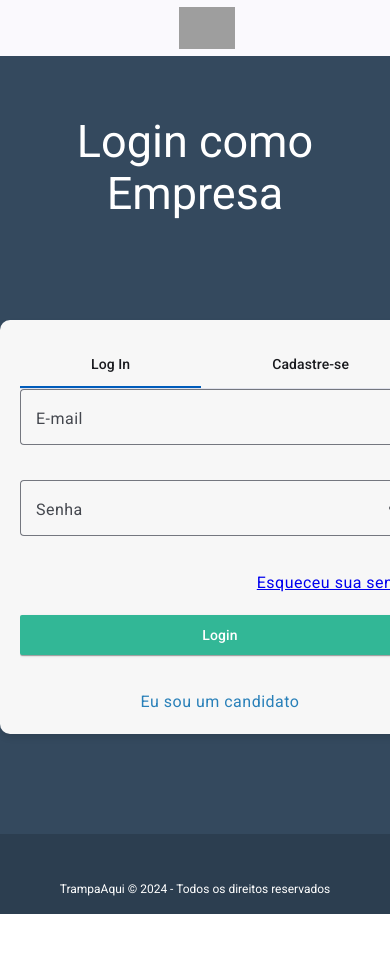
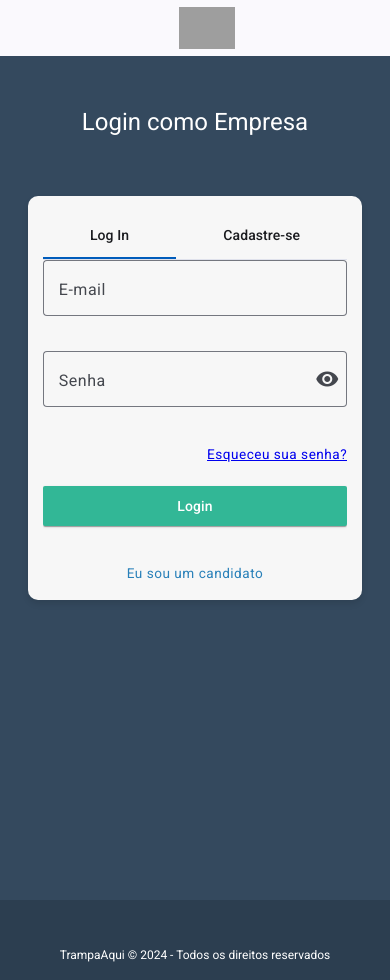
Before and after one commit to lucasgfaj/trampa-aqui, an Angular app: page /login-empresa in a window 390 px wide. Before the commit the page ends 914 px from the top, so only its background shows below. Built offline with nearby package versions, Linux system fonts and the light colour scheme; grey boxes are pictures that could not be loaded; some icons are missing.

Commit message:
Edit: Responsividade

```diff
--- a/src/app/pages/dashboard-candidato/dashboard-candidato.component.css
+++ b/src/app/pages/dashboard-candidato/dashboard-candidato.component.css
@@ -8,23 +8,25 @@ body {
   font-family: Arial, sans-serif;
   background-color: #f9f9f9;
   color: #333;
+  padding: 1rem;
 }
 
 .container {
-    max-width: 900px;
-    margin: 50px auto;
-    padding: 30px;
+  max-width: 56.25rem; /* 900px */
+  width: 95%;
+  margin: 1.25rem auto;
+  padding: 1.25rem;
   background: #fff;
-    border-radius: 12px;
-    box-shadow: 0 4px 12px rgba(0, 0, 0, 0.1);
+  border-radius: 0.75rem;
+  box-shadow: 0 0.25rem 0.75rem rgba(0, 0, 0, 0.1);
 }
 
 h2 {
   text-align: start;
-    font-size: 24px;
+  font-size: 1.5rem;
   font-weight: bold;
   color: #333;
-    margin-bottom: 20px;
+  margin-bottom: 1.25rem;
 }
 
 .form-container {
@@ -35,61 +37,66 @@ body {
 
 .form-row {
   display: flex;
-    justify-content: space-between;
-    margin-bottom: 24px;
+  flex-direction: row;
+  gap: 1.25rem;
+  margin-bottom: 1.5rem;
 }
 
 .form-field {
   flex: 1;
-    margin-right: 20px;
-  }
-
-  .form-field:last-child {
-    margin-right: 0;
+  min-width: 0;
 }
 
 label {
   display: block;
   font-weight: bold;
-    margin-bottom: 8px;
+  margin-bottom: 0.5rem;
+  font-size: 0.9rem;
 }
 
 input, select {
   width: 100%;
-    padding: 10px;
-    border: 1px solid #ccc;
-    border-radius: 8px;
-    font-size: 14px;
+  padding: 0.625rem;
+  border: 0.0625rem solid #ccc;
+  border-radius: 0.5rem;
+  font-size: 0.875rem;
 }
 
 input:focus, select:focus {
   outline: none;
   border-color: #3f51b5;
-    box-shadow: 0 0 5px rgba(63, 81, 181, 0.5);
+  box-shadow: 0 0 0.3125rem rgba(63, 81, 181, 0.5);
+}
+
+#experience {
+  width: 50%;
+  color: #5E6366;
+}
+
+.foto {
+  text-align: center;
+  padding-top: 2rem;
 }
 
 .upload-section {
   display: flex;
   justify-content: center;
   align-items: center;
-    margin-top: 20px;
-  }
-
-  .upload-section p {
-    margin-right: 10px;
-    font-weight: bold;
+  margin-top: 1.25rem;
 }
 
 button {
-    width: 150px;
-    height: 40px;
+  width: 9.375rem;
+  height: 2.5rem;
   background-color: #3f51b5;
   color: white;
   border: none;
-    border-radius: 8px;
-    box-shadow: 0 2px 4px rgba(0, 0, 0, 0.2);
+  border-radius: 0.5rem;
+  box-shadow: 0 0.125rem 0.25rem rgba(0, 0, 0, 0.2);
   cursor: pointer;
-    font-size: 16px;
+  font-size: 0.9rem;
+  padding: 0 0.9375rem;
+  white-space: nowrap;
 }
 
 button:hover {
@@ -100,14 +107,107 @@ body {
   display: flex;
   justify-content: center;
   margin-top: 1.875rem;
+  margin-bottom: 1rem;
 }
 
-  #experience{
-    width: 50%;
-    color: #5E6366;
+/* Media Queries */
+
+/* Tablets e telas médias */
+@media screen and (max-width: 48rem) { /* 768px */
+  .container {
+    width: 100%;
+    margin: 0.625rem auto;
+    padding: 0.9375rem;
   }
 
-  .foto{
-    text-align: center;
-    padding-top: 3.125rem;
+  h2 {
+    font-size: 1.3rem;
   }
+
+  #experience {
+    width: 100%;
+  }
+
+  .form-row {
+    gap: 0.9375rem;
+  }
+}
+
+/* Smartphones e telas pequenas */
+@media screen and (max-width: 30rem) { /* 480px */
+  .form-row {
+    flex-direction: column;
+    gap: 0.9375rem;
+    margin-bottom: 0.9375rem;
+  }
+
+  .form-field {
+    margin-right: 0;
+  }
+
+  .container {
+    padding: 0.9375rem;
+    margin: 0.3125rem auto;
+  }
+
+  input, select {
+    font-size: 1rem;
+    padding: 0.5rem;
+  }
+
+  button {
+    width: 8.125rem;
+    font-size: 0.85rem;
+  }
+
+  .foto {
+    padding-top: 1.5rem;
+  }
+}
+
+/* Telas muito pequenas */
+@media screen and (max-width: 20rem) { /* 320px */
+  .container {
+    padding: 0.625rem;
+  }
+
+  h2 {
+    font-size: 1.2rem;
+  }
+
+  button {
+    width: 7.5rem;
+    height: 2.1875rem;
+    font-size: 0.8rem;
+  }
+}
+
+/* Telas grandes */
+@media screen and (min-width: 75rem) { /* 1200px */
+  .container {
+    margin: 2.5rem auto;
+  }
+
+  h2 {
+    font-size: 1.8rem;
+  }
+
+  input, select {
+    padding: 0.75rem;
+  }
+}
+
+/* Ajuste para altura pequena */
+@media screen and (max-height: 37.5rem) { /* 600px */
+  .container {
+    margin: 0.625rem auto;
+  }
+
+  .foto {
+    padding-top: 1rem;
+  }
+
+  .button-container {
+    margin-top: 1rem;
+  }
+}
--- a/src/app/pages/dashboard-empresa/dashboard-empresa.component.css
+++ b/src/app/pages/dashboard-empresa/dashboard-empresa.component.css
@@ -8,23 +8,25 @@ body {
   font-family: Arial, sans-serif;
   background-color: #f9f9f9;
   color: #333;
+  padding: 1rem;
 }
 
 .container {
-    max-width: 900px;
-    margin: 50px auto;
-    padding: 30px;
+  max-width: 56.25rem; /* 900px */
+  width: 95%;
+  margin: 3.125rem auto;
+  padding: 1.875rem;
   background: #fff;
-    border-radius: 12px;
-    box-shadow: 0 4px 12px rgba(0, 0, 0, 0.1);
+  border-radius: 0.75rem;
+  box-shadow: 0 0.25rem 0.75rem rgba(0, 0, 0, 0.1);
 }
 
 h2 {
   text-align: start;
-    font-size: 24px;
+  font-size: 1.5rem;
   font-weight: bold;
   color: #333;
-    margin-bottom: 20px;
+  margin-bottom: 1.25rem;
 }
 
 .form-container {
@@ -35,93 +37,204 @@ body {
 
 .form-row {
   display: flex;
-    justify-content: space-between;
-    margin-bottom: 24px;
+  flex-direction: row;
+  gap: 1.25rem;
+  margin-bottom: 1.5rem;
 }
 
 .form-field {
   flex: 1;
-    margin-right: 20px;
-  }
-
-  .form-field:last-child {
-    margin-right: 0;
+  min-width: 0;
 }
 
 label {
   display: block;
   font-weight: bold;
-    margin-bottom: 8px;
+  margin-bottom: 0.5rem;
+  font-size: 0.875rem;
 }
 
 input, select {
   width: 100%;
-    padding: 10px;
-    border: 1px solid #ccc;
-    border-radius: 8px;
-    font-size: 14px;
+  padding: 0.625rem;
+  border: 0.0625rem solid #ccc;
+  border-radius: 0.5rem;
+  font-size: 0.875rem;
   color: #5E6366;
 }
 
 input:focus, select:focus {
   outline: none;
   border-color: #3f51b5;
-    box-shadow: 0 0 5px rgba(63, 81, 181, 0.5);
+  box-shadow: 0 0 0.3125rem rgba(63, 81, 181, 0.5);
 }
 
 .upload-section {
   display: flex;
   justify-content: center;
   align-items: center;
-    margin-top: 20px;
+  margin-top: 1.25rem;
 }
 
 .upload-section p {
-    margin-right: 10px;
+  margin-right: 0.625rem;
   font-weight: bold;
 }
 
+.button, .cancel-button {
+  width: 9.375rem;
+  height: 2.5rem;
+  border-radius: 0.5rem;
+  box-shadow: 0 0.125rem 0.25rem rgba(0, 0, 0, 0.2);
+  cursor: pointer;
+  font-size: 1rem;
+}
+
 .button {
-    width: 150px;
-    height: 40px;
   background-color: #3f51b5;
   color: white;
   border: none;
-    border-radius: 8px;
-    box-shadow: 0 2px 4px rgba(0, 0, 0, 0.2);
-    cursor: pointer;
-    font-size: 16px;
 }
 
-  .cancel-button{
-    width: 150px;
-    height: 40px;
+.cancel-button {
   background-color: white;
   color: #3f51b5;
-    border-width: 1px;
-    border-style: solid;
-    border-color: #3f51b5;
-    border-radius: 8px;
-    box-shadow: 0 2px 4px rgba(0, 0, 0, 0.2);
-    cursor: pointer;
-    font-size: 16px;
+  border: 0.0625rem solid #3f51b5;
 }
 
-  button:hover {
+.button:hover {
   background-color: #2c3e9d;
+}
+
+.cancel-button:hover {
+  background-color: #f5f5f5;
 }
 
 .button-container {
   display: flex;
   justify-content: space-evenly;
   margin-top: 1.875rem;
+  gap: 1rem;
 }
 
-  #password{
+#password {
   width: 50%;
 }
 
-  .foto{
+.foto {
   text-align: center;
   padding-top: 3.125rem;
 }
+
+/* Media Queries */
+
+/* Tablets e telas médias */
+@media screen and (max-width: 48rem) { /* 768px */
+  .container {
+    width: 100%;
+    margin: 1.5rem auto;
+    padding: 1.25rem;
+  }
+
+  .form-row {
+    gap: 1rem;
+  }
+
+  .button, .cancel-button {
+    width: 8.125rem;
+  }
+}
+
+/* Smartphones e telas pequenas */
+@media screen and (max-width: 30rem) { /* 480px */
+  .container {
+    margin: 1rem auto;
+    padding: 1rem;
+  }
+
+  .form-row {
+    flex-direction: column;
+    gap: 1rem;
+    margin-bottom: 1rem;
+  }
+
+  .form-field {
+    margin-right: 0;
+  }
+
+  #password {
+    width: 100%;
+  }
+
+  h2 {
+    font-size: 1.25rem;
+  }
+
+  input, select {
+    font-size: 1rem;
+    padding: 0.75rem;
+  }
+
+  .button-container {
+    flex-direction: column;
+    align-items: center;
+    gap: 0.75rem;
+  }
+
+  .button, .cancel-button {
+    width: 100%;
+    max-width: 15rem;
+  }
+
+  .foto {
+    padding-top: 2rem;
+  }
+}
+
+/* Telas muito pequenas */
+@media screen and (max-width: 20rem) { /* 320px */
+  .container {
+    padding: 0.75rem;
+    margin: 0.5rem auto;
+  }
+
+  h2 {
+    font-size: 1.125rem;
+    margin-bottom: 1rem;
+  }
+
+  .button, .cancel-button {
+    height: 2.25rem;
+    font-size: 0.875rem;
+  }
+}
+
+/* Telas grandes */
+@media screen and (min-width: 75rem) { /* 1200px */
+  .container {
+    margin: 4rem auto;
+  }
+
+  h2 {
+    font-size: 1.75rem;
+  }
+
+  input, select {
+    padding: 0.75rem;
+  }
+}
+
+/* Ajuste para altura pequena */
+@media screen and (max-height: 37.5rem) { /* 600px */
+  .container {
+    margin: 1rem auto;
+  }
+
+  .foto {
+    padding-top: 1.5rem;
+  }
+
+  .button-container {
+    margin-top: 1.25rem;
+  }
+}
--- a/src/app/pages/login-candidato/login-candidato.component.css
+++ b/src/app/pages/login-candidato/login-candidato.component.css
@@ -1,21 +1,21 @@
-#loginbutton{
+/* Estilos base */
+#loginbutton, #cadbutton {
   background-color: #32B796;
   color: white;
   border-radius: 2px;
 }
 
-#cadbutton{
-  background-color: #32B796;
-  color: white;
-  border-radius: 2px;
+.tela-login {
+  background-color: #34495E;
+  overflow: hidden;
+  min-height: 100vh;
+  padding: 1rem;
+  box-sizing: border-box;
 }
 
-.tela-login{
-    background-color: #34495E;
-    overflow: hidden;
-}
 .login-container {
-    width: 25rem;
+  width: 90%;
+  max-width: 25rem;
   margin: 6.25rem auto;
   text-align: center;
   background-color: #f7f7f7;
@@ -28,10 +28,12 @@
 h2 {
   color: white;
   text-align: center;
-    margin-top: 3.75rem;
+  margin-top: 2rem;
+  font-size: 1.75rem;
+  padding: 0 1rem;
 }
 
-  .login-form {
+.login-form, .cadastro-form {
   display: flex;
   flex-direction: column;
   overflow: hidden;
@@ -45,15 +47,17 @@
 .forgot-password {
   text-align: right;
   margin-bottom: 20px;
+  font-size: 0.9rem;
 }
 
 .highlight {
-    color: #32B796; /* Cor personalizada */
-    font-weight: bold; /* Opcional */
+  color: #32B796;
+  font-weight: bold;
 }
 
 .footer-link {
   margin-top: 20px;
+  font-size: 0.9rem;
 }
 
 .footer-link a {
@@ -64,3 +68,65 @@
 .footer-link a:hover {
   text-decoration: underline;
 }
+
+/* Media Queries */
+@media screen and (max-width: 480px) {
+  .login-container {
+    width: 85%;
+    padding: 15px;
+  }
+
+  h2 {
+    font-size: 1.5rem;
+    margin-top: 1.5rem;
+  }
+
+  .mat-form-field {
+    font-size: 14px;
+  }
+
+  .forgot-password, .footer-link {
+    font-size: 0.85rem;
+  }
+}
+
+@media screen and (min-width: 481px) and (max-width: 768px) {
+  .login-container {
+    width: 85%;
+    margin: 4rem auto;
+  }
+
+  h2 {
+    font-size: 1.6rem;
+  }
+}
+
+@media screen and (min-width: 769px) and (max-width: 1024px) {
+  .login-container {
+    width: 70%;
+    max-width: 25rem;
+    margin: 5rem auto;
+  }
+}
+
+/* Ajustes para telas muito pequenas */
+@media screen and (max-height: 600px) {
+  .login-container {
+    margin: 2rem auto;
+  }
+
+  h2 {
+    margin-top: 1rem;
+  }
+}
+
+/* Ajustes para telas muito grandes */
+@media screen and (min-width: 1440px) {
+  .login-container {
+    margin: 8rem auto;
+  }
+
+  h2 {
+    font-size: 2rem;
+  }
+}
--- a/src/app/pages/login-empresa/login-empresa.component.css
+++ b/src/app/pages/login-empresa/login-empresa.component.css
@@ -1,26 +1,21 @@
-#loginbutton{
+/* Estilos base */
+#loginbutton, #cadbutton {
   background-color: #32B796;
   color: white;
   border-radius: 2px;
 }
 
-.highlight {
-  color: #32B796; /* Cor personalizada */
-  font-weight: bold; /* Opcional */
+.tela-login {
+  background-color: #34495E;
+  overflow: hidden;
+  min-height: 100vh;
+  padding: 1rem;
+  box-sizing: border-box;
 }
 
-#cadbutton{
-  background-color: #32B796;
-  color: white;
-  border-radius: 2px;
-}
-
-.tela-login{
-    background-color: #34495E;
-    overflow: hidden;
-}
 .login-container {
-    width: 25rem;
+  width: 90%;
+  max-width: 25rem;
   margin: 6.25rem auto;
   text-align: center;
   background-color: #f7f7f7;
@@ -33,10 +28,12 @@
 h2 {
   color: white;
   text-align: center;
-    margin-top: 3.75rem;
+  margin-top: 2rem;
+  font-size: 1.75rem;
+  padding: 0 1rem;
 }
 
-  .login-form {
+.login-form, .cadastro-form {
   display: flex;
   flex-direction: column;
   overflow: hidden;
@@ -50,10 +47,17 @@
 .forgot-password {
   text-align: right;
   margin-bottom: 20px;
+  font-size: 0.9rem;
+}
+
+.highlight {
+  color: #32B796;
+  font-weight: bold;
 }
 
 .footer-link {
   margin-top: 20px;
+  font-size: 0.9rem;
 }
 
 .footer-link a {
@@ -64,3 +68,80 @@
 .footer-link a:hover {
   text-decoration: underline;
 }
+
+/* Media Queries */
+@media screen and (max-width: 480px) {
+  .login-container {
+    width: 85%;
+    padding: 15px;
+    margin: 3rem auto;
+  }
+
+  h2 {
+    font-size: 1.5rem;
+    margin-top: 1.5rem;
+  }
+
+  .mat-form-field {
+    font-size: 14px;
+  }
+
+  .forgot-password, .footer-link {
+    font-size: 0.85rem;
+  }
+}
+
+@media screen and (min-width: 481px) and (max-width: 768px) {
+  .login-container {
+    width: 85%;
+    margin: 4rem auto;
+  }
+
+  h2 {
+    font-size: 1.6rem;
+  }
+}
+
+@media screen and (min-width: 769px) and (max-width: 1024px) {
+  .login-container {
+    width: 70%;
+    max-width: 25rem;
+    margin: 5rem auto;
+  }
+}
+
+/* Ajustes para telas muito pequenas */
+@media screen and (max-height: 600px) {
+  .login-container {
+    margin: 2rem auto;
+  }
+
+  h2 {
+    margin-top: 1rem;
+  }
+}
+
+/* Ajustes para telas muito grandes */
+@media screen and (min-width: 1440px) {
+  .login-container {
+    margin: 8rem auto;
+  }
+
+  h2 {
+    font-size: 2rem;
+  }
+}
+
+/* Ajustes específicos para os tabs */
+::ng-deep .mat-tab-label {
+  min-width: 100px !important;
+  padding: 0 15px !important;
+}
+
+@media screen and (max-width: 480px) {
+  ::ng-deep .mat-tab-label {
+    min-width: 80px !important;
+    padding: 0 10px !important;
+    font-size: 14px;
+  }
+}
```
Lines whose indentation alone changed are shown as unchanged.
